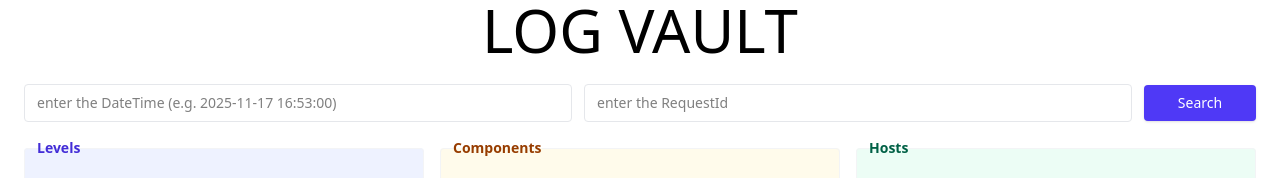
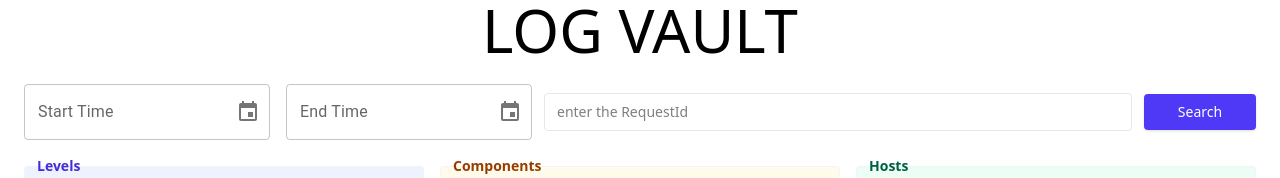
Before and after one commit to aymanrafeeq/frontend-LogVault, a React (Vite) app: page / in a window 1280 px wide. Shown: the top 178 px of the page. Built offline with nearby package versions, Linux system fonts and the light colour scheme; no server answers.

Commit message:
Adds time range filters

```diff
--- a/package.json
+++ b/package.json
@@ -14,9 +14,11 @@
     "@emotion/styled": "^11.14.1",
     "@mui/material": "^7.3.5",
     "@mui/x-data-grid": "^8.18.0",
+    "@mui/x-date-pickers": "^8.19.0",
     "@reduxjs/toolkit": "^2.11.0",
     "@tailwindcss/vite": "^4.1.17",
     "axios": "^1.13.2",
+    "dayjs": "^1.11.19",
     "react": "^19.2.0",
     "react-dom": "^19.2.0",
     "react-redux": "^9.2.0"
--- a/src/App.jsx
+++ b/src/App.jsx
@@ -8,7 +8,7 @@ export default function App() {
   return (
     <div>
       <Provider store={store}>
-        <h1 className="text-center text-6xl font-Orbitron">LOG VAULT</h1>
+        <h1 className="text-center text-6xl font-">LOG VAULT</h1>
         <FilterOptions />
         <LogTable />
       </Provider>
--- a/src/components/FilterPart.jsx
+++ b/src/components/FilterPart.jsx
@@ -1,7 +1,13 @@
 import { useState } from "react";
+import { Box } from "@mui/material";
+
 import { Checkbox, FormControlLabel, FormGroup } from "@mui/material";
 import { useDispatch } from "react-redux";
 import { setFilter } from "../logSlice";
+import { startTransition } from "react";
+import dayjs from "dayjs";
+import DateTimeRange from "./TimeRange";
+
 
 /**
  * FilterOptions
@@ -9,12 +15,16 @@ import { setFilter } from "../logSlice";
  *  - onSearch(filters) called when Search clicked or Enter pressed
  *  - initialFilters optional
  */
-export default function FilterOptions({ onSearch = () => {}, initialFilters = {} }) {
+export default function FilterOptions({
+  onSearch = () => {},
+  initialFilters = {},
+}) {
   const [levels, setLevels] = useState(initialFilters.levels || []);
   const [components, setComponents] = useState(initialFilters.components || []);
   const [hosts, setHosts] = useState(initialFilters.hosts || []);
   const [requestId, setRequestId] = useState([]);
-  const [timeStamp, setTimeStamp] = useState([]);
+  const [startTime, setStartTime]  = useState(null);
+  const [endTime, setEndTime] = useState(null);
 
 
   const handleCheckbox = (value, list, setList) => {
@@ -27,27 +37,23 @@ export default function FilterOptions({ onSearch = () => {}, initialFilters = {}
 
   // console.log("level: ", levels);
 
-
-
-
-const dispatch=useDispatch()
+  const dispatch = useDispatch();
   const handleSubmit = (e) => {
     e.preventDefault();
 
     const filter = {
-    level:levels,
-    component: components,
-    host:hosts,
-    requestId: requestId,
-    timeStamp: timeStamp,
+      levels: levels,
+      components: components,
+      hosts: hosts,
+      requestIds: requestId,
+      startTime: startTime ? dayjs(startTime).format("YYYY-MM-DD HH:mm:ss") : null,
+      endTime: endTime ? dayjs(endTime).format("YYYY-MM-DD HH:mm:ss") : null
     };
 
-  // console.log("filters: ", filter);
-
+    console.log("filters: ", filter);
 
     dispatch(setFilter(filter));
   };
-
 
   const LEVELS = ["INFO", "ERROR", "DEBUG", "WARN"];
   const COMPONENTS = ["api-server", "auth", "cache", "database", "worker"];
@@ -56,20 +62,27 @@ const handleSubmit = (e) => {
   return (
     <form onSubmit={handleSubmit} className="w-full p-6">
       <div className="flex flex-col sm:flex-row gap-3 sm:items-center mb-4">
-        <input
-          name="timestamp"
-          type="text"
-          placeholder="enter the DateTime (e.g. 2025-11-17 16:53:00)"
-          value={timeStamp}
-          onChange={(e) => setTimeStamp(e.target.value)}
-          className="flex-1 border border-gray-200 rounded px-3 py-2 text-sm focus:outline-none focus:ring-2 focus:ring-indigo-300"
+        <Box>
+          <DateTimeRange
+            startTime={startTime}
+            endTime={endTime}
+            setStartTime={setStartTime}
+            setEndTime={setEndTime}
           />
+        </Box>
         <input
           name="request_id"
           type="text"
           placeholder="enter the RequestId"
           value={requestId}
-          onChange={(e) => setRequestId(e.target.value)}
+          onChange={(e) =>
+            setRequestId(
+              e.target.value
+                .split(",")
+                .map((v) => v.trim())
+                .filter((v) => v !== "")
+            )
+          }
           className="flex-1 border border-gray-200 rounded px-3 py-2 text-sm focus:outline-none focus:ring-2 focus:ring-indigo-300"
         />
         <button
@@ -82,7 +95,9 @@ const handleSubmit = (e) => {
 
       <div className="grid grid-cols-1 md:grid-cols-3 gap-4">
         <fieldset className="p-3 rounded border border-gray-100 bg-indigo-50">
-          <legend className="text-sm font-semibold text-indigo-700 mb-2">Levels</legend>
+          <legend className="text-sm font-semibold text-indigo-700 mb-2">
+            Levels
+          </legend>
           <div className="flex flex-wrap gap-3 text-sm">
             {LEVELS.map((lvl) => (
               <label key={lvl} className="inline-flex items-center gap-2">
@@ -99,7 +114,9 @@ const handleSubmit = (e) => {
         </fieldset>
 
         <fieldset className="p-3 rounded border border-gray-100 bg-amber-50">
-          <legend className="text-sm font-semibold text-amber-800 mb-2">Components</legend>
+          <legend className="text-sm font-semibold text-amber-800 mb-2">
+            Components
+          </legend>
           <div className="flex flex-wrap gap-3 text-sm">
             {COMPONENTS.map((cmp) => (
               <label key={cmp} className="inline-flex items-center gap-2">
@@ -107,7 +124,9 @@ const handleSubmit = (e) => {
                   type="checkbox"
                   className="h-4 w-4"
                   checked={components.includes(cmp)}
-                  onChange={() => handleCheckbox(cmp, components, setComponents)}
+                  onChange={() =>
+                    handleCheckbox(cmp, components, setComponents)
+                  }
                 />
                 <span>{cmp}</span>
               </label>
@@ -116,7 +135,9 @@ const handleSubmit = (e) => {
         </fieldset>
 
         <fieldset className="p-3 rounded border border-gray-100 bg-emerald-50">
-          <legend className="text-sm font-semibold text-emerald-800 mb-2">Hosts</legend>
+          <legend className="text-sm font-semibold text-emerald-800 mb-2">
+            Hosts
+          </legend>
           <div className="flex flex-wrap gap-3 text-sm">
             {HOSTS.map((hst) => (
               <label key={hst} className="inline-flex items-center gap-2">
@@ -131,6 +152,7 @@ const handleSubmit = (e) => {
             ))}
           </div>
         </fieldset>
+
       </div>
     </form>
   );
--- a/src/components/LogTable.jsx
+++ b/src/components/LogTable.jsx
@@ -71,7 +71,7 @@ export default function LogTable() {
                 }));
 
                 dispatch(setLogs(rows))
-                setTotal(response.data.count)
+                setTotal(response.data.total)
             })
             .catch(function (error) {
                 console.log(error);
--- /dev/null
+++ b/src/components/TimeRange.jsx
@@ -0,0 +1,29 @@
+import { LocalizationProvider } from '@mui/x-date-pickers/LocalizationProvider';
+import { AdapterDayjs } from '@mui/x-date-pickers/AdapterDayjs';
+import { DateTimePicker } from '@mui/x-date-pickers/DateTimePicker';
+import { Stack } from '@mui/material';
+import dayjs from "dayjs";
+
+export default function DateTimeRange({ startTime, endTime, setStartTime, setEndTime }) {
+  return (
+    <LocalizationProvider dateAdapter={AdapterDayjs}>
+      <Stack direction="row" spacing={2}>
+
+        <DateTimePicker
+          label="Start Time"
+          ampm={false}
+          value={startTime}
+          onChange={(val) => setStartTime(val)}
+        />
+
+        <DateTimePicker
+          label="End Time"
+          value={endTime}
+          ampm={false}
+          onChange={(val) => setEndTime(val)}
+        />
+
+      </Stack>
+    </LocalizationProvider>
+  );
+}
```
Also changed, not shown: 1 other file (tests, documents, lock files or other folders). Lines whose indentation alone changed are shown as unchanged.
